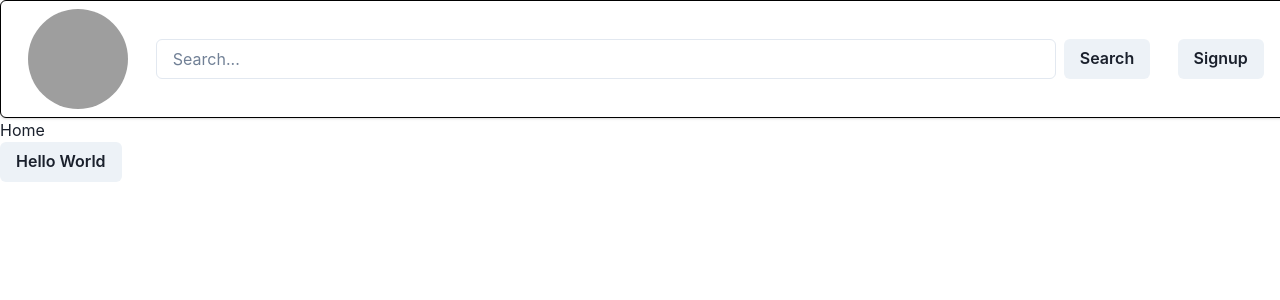
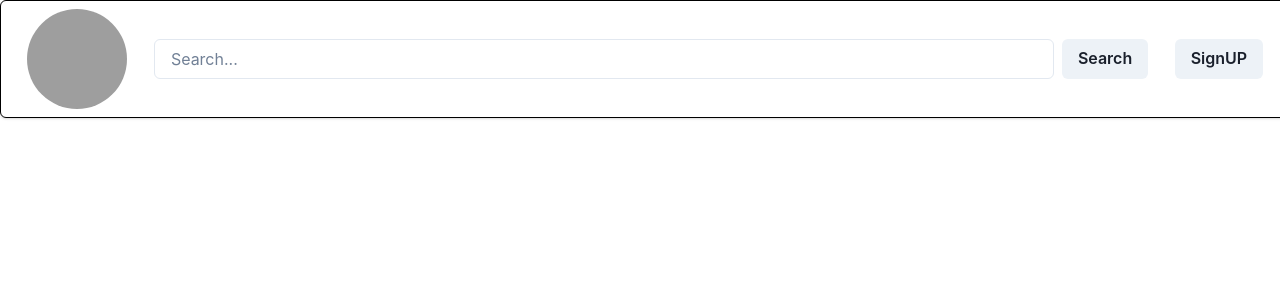
Before and after one commit to arnab9593/React, a React (Create React App) app in the folder cake-shop/: page / in a window 1280 px wide. Shown: the top 300 px of the page. Built offline with nearby package versions, Linux system fonts and the light colour scheme; grey boxes are pictures that could not be loaded.

Commit message:
release 4

```diff
--- a/cake-shop/src/Components/Home.jsx
+++ b/cake-shop/src/Components/Home.jsx
@@ -1,11 +1,10 @@
-import { Button } from '@chakra-ui/react'
+
 import React from 'react'
 
 function Home() {
     return (
         <>
-            <h1>Home</h1>
-            <Button>Hello World</Button>
+
         </>
     )
 }
--- a/cake-shop/src/Components/Navbar.jsx
+++ b/cake-shop/src/Components/Navbar.jsx
@@ -23,10 +23,10 @@ function Navbar() {
             <Button>Search</Button>
           </HStack>
           <Link href='/signup'>
-            <Button>Signup</Button>
+            <Button>SignUP</Button>
           </Link>
           <Link href='/signin'>
-            <Button>Signin</Button>
+            <Button>SignIN</Button>
           </Link>
 
         </HStack>
```
